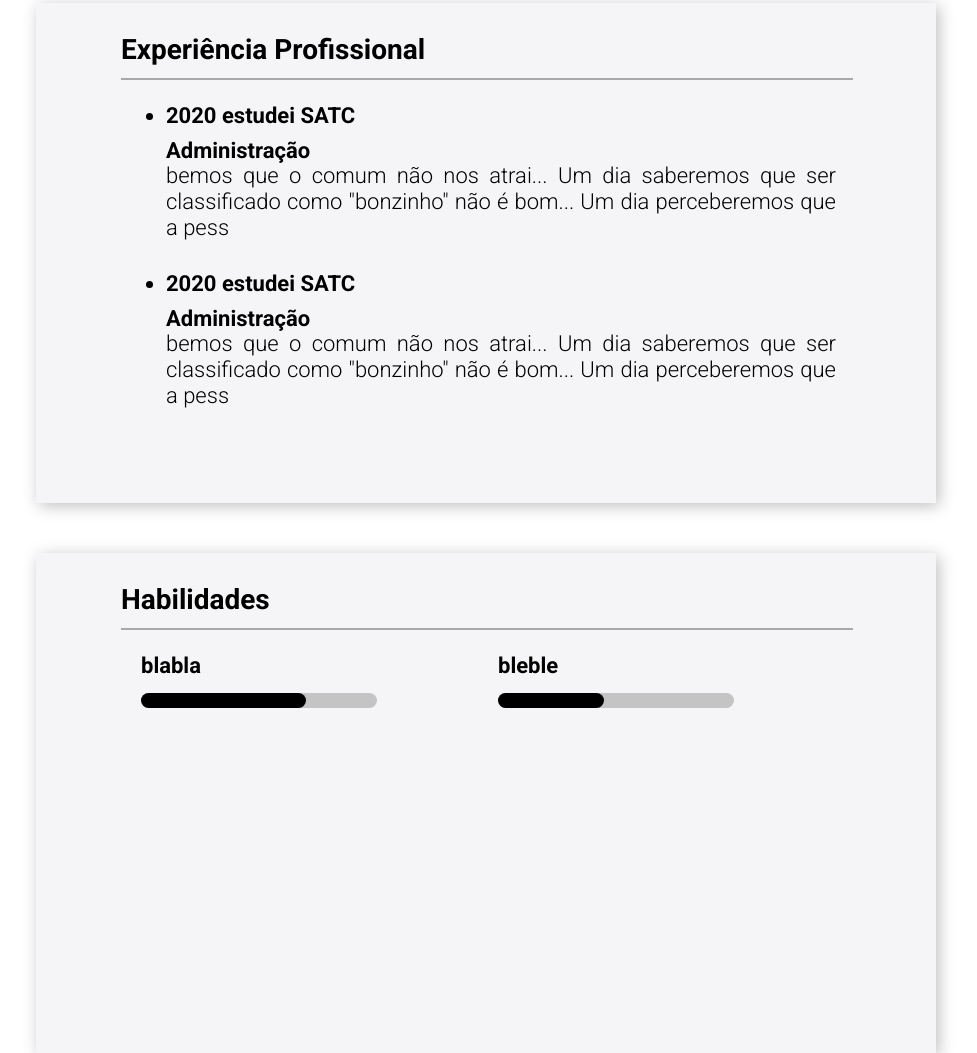
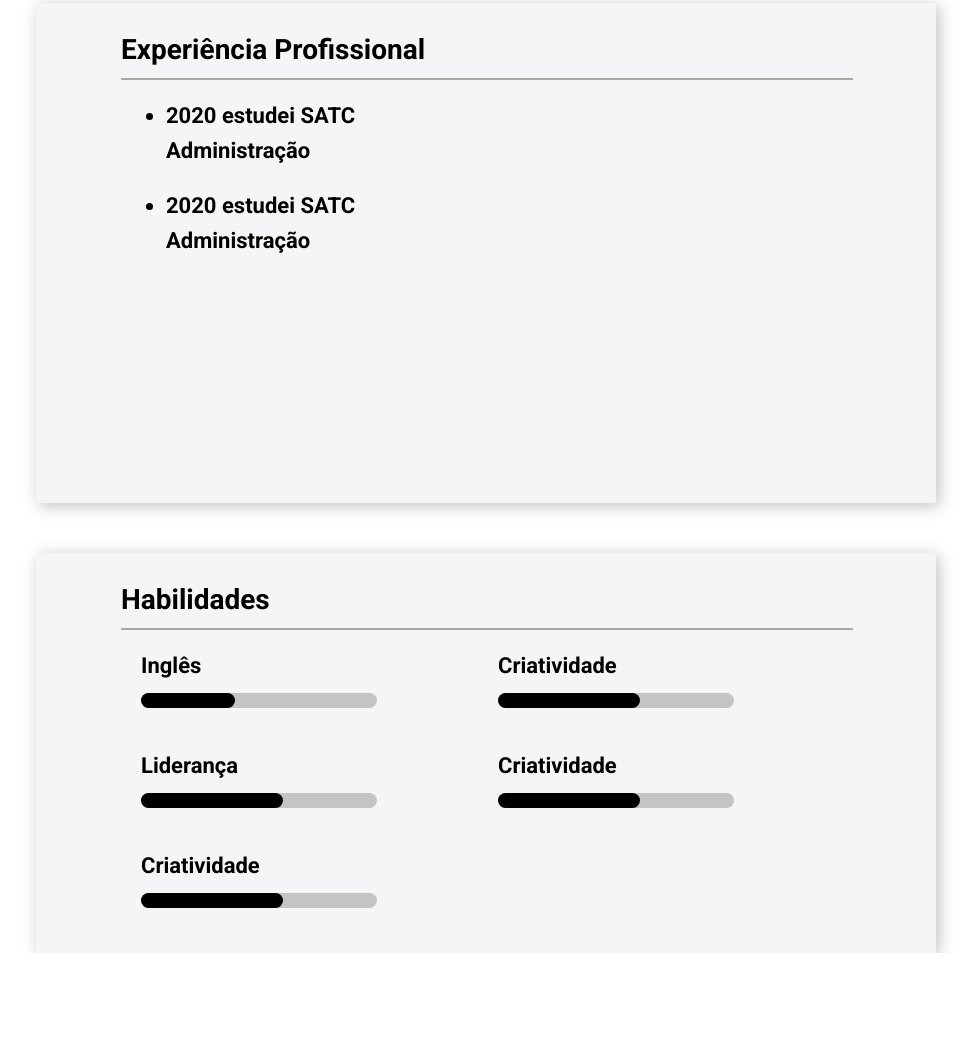
Before and after one commit to EduardaPiaia/EduardaPiaia.github.io, a plain HTML site: page index.html in a window 1280 px wide. Shown: the part 1415-2468 px from the top of the page, without its empty margins (154-1131 px from the left). After the commit the page ends 2368 px from the top, so only its background shows below. Drawn offline with Linux system fonts and the light colour scheme.

Commit message:
Finalizados 3

```diff
--- a/css/style.css
+++ b/css/style.css
@@ -140,7 +140,7 @@ div#card-experiência{
 }
 
 div#card-habilidades{
-    height: 500px;
+    height: 400px;
 }
 
 div#card-experiência ul,
@@ -208,18 +208,25 @@ div#main span{
     margin-top: 15px;
 }
 
-div#status-blabla{
+div#status-Inglês{
     height: 15px;
     background-color: black;
     border-radius: 22px;
-    width: calc( ( 236px *70)/100) ;
+    width: calc( ( 236px *40)/100) ;
 }
 
-div#status-bleble{
+div#status-criatividade{
     height: 15px;
     background-color: black;
     border-radius: 22px;
-    width: calc( ( 236px *45)/100) ;
+    width: calc( ( 236px *60)/100) ;
+}
+
+div#status-liderança{
+    height: 15px;
+    background-color: black;
+    border-radius: 22px;
+    width: calc((236px *60)/100);
 }
 
 
--- a/index.html
+++ b/index.html
@@ -60,9 +60,7 @@
         <div id="card-sobre" class="card">
             <h2 class="card-titulo">Sobre mim</h2>
             <div class="linha"></div>
-            <p class= "text-card">Um dia descobrimos que beijar uma pessoa para esquecer outra é bobagem.
-                Você não só não esquece a outra pessoa como pensa muito mais nela...
-                Um dia nós percebemos que as mulheres têm instinto "caçador" e fazem qualquer homem</p>
+            <p class= "text-card">Eduarda Sabadin Piaia reside atualmente em Santa Catarina.  </p>
         </div>
 
         <div id="card-formação" class="card">
@@ -71,15 +69,11 @@
             <ul>
                 <li> 2020 estudei SATC</li>
                 <span>Administração</span>
-                <p class="text-card">bemos que o comum não nos atrai...
-                    Um dia saberemos que ser classificado como "bonzinho" não é bom...
-                    Um dia perceberemos que a pess</p>
+                <p class="text-card"></p>
 
                 <li> 2020 estudei SATC</li>
                 <span>Administração</span>
-                <p class="text-card">bemos que o comum não nos atrai...
-                    Um dia saberemos que ser classificado como "bonzinho" não é bom...
-                    Um dia perceberemos que a pess</p>
+                <p class="text-card"></p>
             </ul>
         </div>
 
@@ -89,15 +83,11 @@
             <ul>
                 <li> 2020 estudei SATC</li>
                 <span>Administração</span>
-                <p class="text-card">bemos que o comum não nos atrai...
-                    Um dia saberemos que ser classificado como "bonzinho" não é bom...
-                    Um dia perceberemos que a pess</p>
+                <p class="text-card"></p>
 
                 <li> 2020 estudei SATC</li>
                 <span>Administração</span>
-                <p class="text-card">bemos que o comum não nos atrai...
-                    Um dia saberemos que ser classificado como "bonzinho" não é bom...
-                    Um dia perceberemos que a pess</p>
+                <p class="text-card"></p>
             </ul>
         </div>
 
@@ -107,18 +97,40 @@
 
             <div id="main">
                 <div class= "coluna-50">
-                    <span>blabla</span>
+                    <span>Inglês</span>
                     <div class="status-100">
-                        <div id="status-blabla"></div>
+                        <div id="status-Inglês"></div>
                     </div>
                 </div>
 
                 <div class= "coluna-50">
-                    <span>bleble</span>
+                    <span>Criatividade</span>
                     <div class="status-100">
-                        <div id="status-bleble"></div>
+                        <div id="status-criatividade"></div>
                     </div>
                 </div>
+
+                <div class= "coluna-50">
+                    <span>Liderança</span>
+                    <div class="status-100">
+                        <div id="status-liderança"></div>
+                    </div>
+                </div>
+
+                <div class= "coluna-50">
+                    <span>Criatividade</span>
+                    <div class="status-100">
+                        <div id="status-criatividade"></div>
+                    </div>
+                </div>
+
+                <div class= "coluna-50">
+                    <span>Criatividade</span>
+                    <div class="status-100">
+                        <div id="status-criatividade"></div>
+                    </div>
+                </div>
+
             </div>
 
 
```
